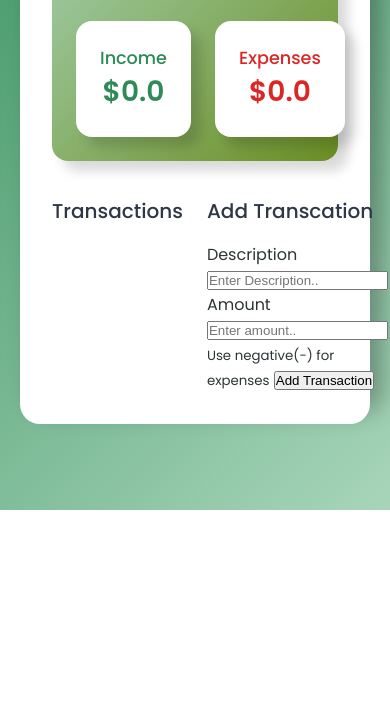
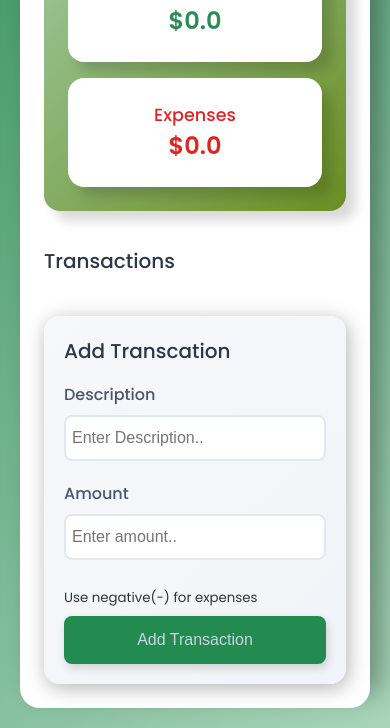
Before and after one commit to MoeHein13/Expense-Tracker, a website built with Vite: page index.html in a window 390 px wide. Shown: the part 334-1062 px from the top of the page. Before the commit the page ends 844 px from the top, so only its background shows below. Built offline with nearby package versions, Linux system fonts and the light colour scheme.

Commit message:
update the css

```diff
--- a/index.html
+++ b/index.html
@@ -56,9 +56,12 @@
                 required
               />
             </div>
+
             <small>Use negative(-) for expenses</small>
 
-            <button type="submit">Add Transaction</button>
+            <div>
+              <button type="submit">Add Transaction</button>
+            </div>
           </form>
         </div>
       </div>
--- a/src/main.ts
+++ b/src/main.ts
@@ -0,0 +1,12 @@
+const balanceEl: HTMLElement | null = document.getElementById("balance");
+const incomeAmountEl: HTMLElement | null =
+  document.getElementById("income-amount");
+const expenseAmountEl: HTMLElement | null =
+  document.getElementById("expense-amount");
+const transactionListEl: HTMLElement | null =
+  document.getElementById("transaction-list");
+const transactionFormEl: HTMLElement | null =
+  document.getElementById("transaction-form");
+const descriptionEl: HTMLElement | null =
+  document.getElementById("description");
+const amountEl = document.getElementById("amount");
--- a/src/style.css
+++ b/src/style.css
@@ -22,6 +22,7 @@ body {
   max-width: 1200px;
   padding: 2rem;
   box-shadow: 12px -12px 24px rgba(0, 0, 0, 0.3);
+  min-width: 250px;
 }
 h1 {
   text-align: center;
@@ -158,3 +159,132 @@ h2 {
 .transaction.expenses {
   border-right-color: #dc2626;
 }
+
+.transaction .delete-button {
+  background: none;
+  border: none;
+  padding: 4px 6px;
+  color: #dc2626;
+  font-size: 1.4rem;
+  opacity: 0;
+  margin-left: 12px;
+  border-radius: 4px;
+  transition: all 0.2s ease;
+  cursor: pointer;
+}
+
+.transaction:hover .delete-button {
+  opacity: 1;
+}
+
+.transaction .delete-button:hover {
+  transform: scale(1.1);
+  background-color: #fee2e2;
+}
+
+.form-container {
+  background: linear-gradient(135deg, #f6f8fb, #f1f4f8);
+  border-radius: 16px;
+  box-shadow: 2px 4px 20px rgba(0, 0, 0, 0.3);
+  padding: 20px;
+  height: 100%;
+  display: flex;
+  flex-direction: column;
+}
+
+.form-container form {
+  display: flex;
+  flex-direction: column;
+  height: 100%;
+}
+
+.form-group {
+  margin-bottom: 20px;
+}
+
+label {
+  display: block;
+  margin-bottom: 8px;
+  color: #4a5568;
+  font-weight: 500;
+}
+
+input {
+  width: 100%;
+  padding: 12px 6px;
+  border: 2px solid #e2e8f0;
+  font-size: 1rem;
+  transition: all 0.2s ease;
+  background-color: white;
+  border-radius: 8px;
+}
+
+input:focus {
+  border-color: #667eea;
+  outline: none;
+}
+
+small {
+  display: block;
+  margin: 8px 0px;
+  font-size: 0.875 rem;
+}
+
+button[type="submit"] {
+  width: 100%;
+  background-color: #238a50;
+  border-radius: 8px;
+  border: none;
+  padding: 15px;
+  margin-top: auto;
+  color: #cbd5e0;
+  font-weight: 400;
+  font-size: 1rem;
+  transition: all 0.2sec ease;
+  box-shadow: 2px 4px 10px rgba(0, 0, 0, 0.15);
+  cursor: pointer;
+}
+
+button[type="submit"]:hover {
+  color: white;
+  transform: translateY(-2px);
+}
+
+button[type="submit"]:active {
+  transform: translateY(0);
+}
+
+@media (max-width: 900px) {
+  .main-content {
+    grid-template-columns: 1fr;
+  }
+  #transaction-list {
+    max-height: 300px;
+  }
+}
+@media (max-width: 480px) {
+  .container {
+    padding: 24px;
+  }
+
+  .summary {
+    grid-template-columns: 1fr;
+    gap: 16px;
+  }
+
+  .balance-container h1 {
+    font-size: 2.5rem;
+  }
+
+  .income p,
+  .expenses p {
+    font-size: 1.5rem;
+  }
+
+  .transaction {
+    padding: 14px 16px;
+  }
+  h1 {
+    font-size: 1.8rem;
+  }
+}
```
